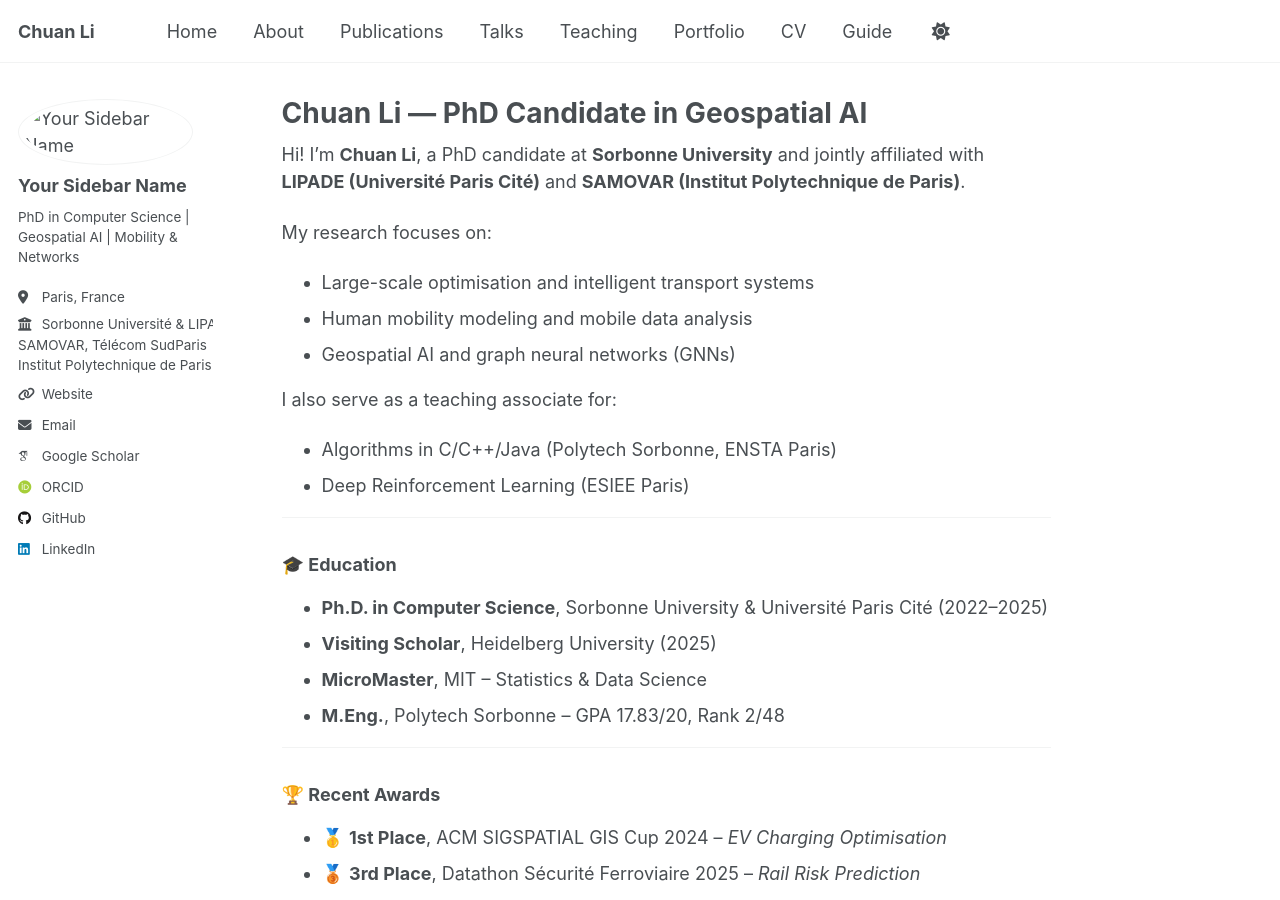
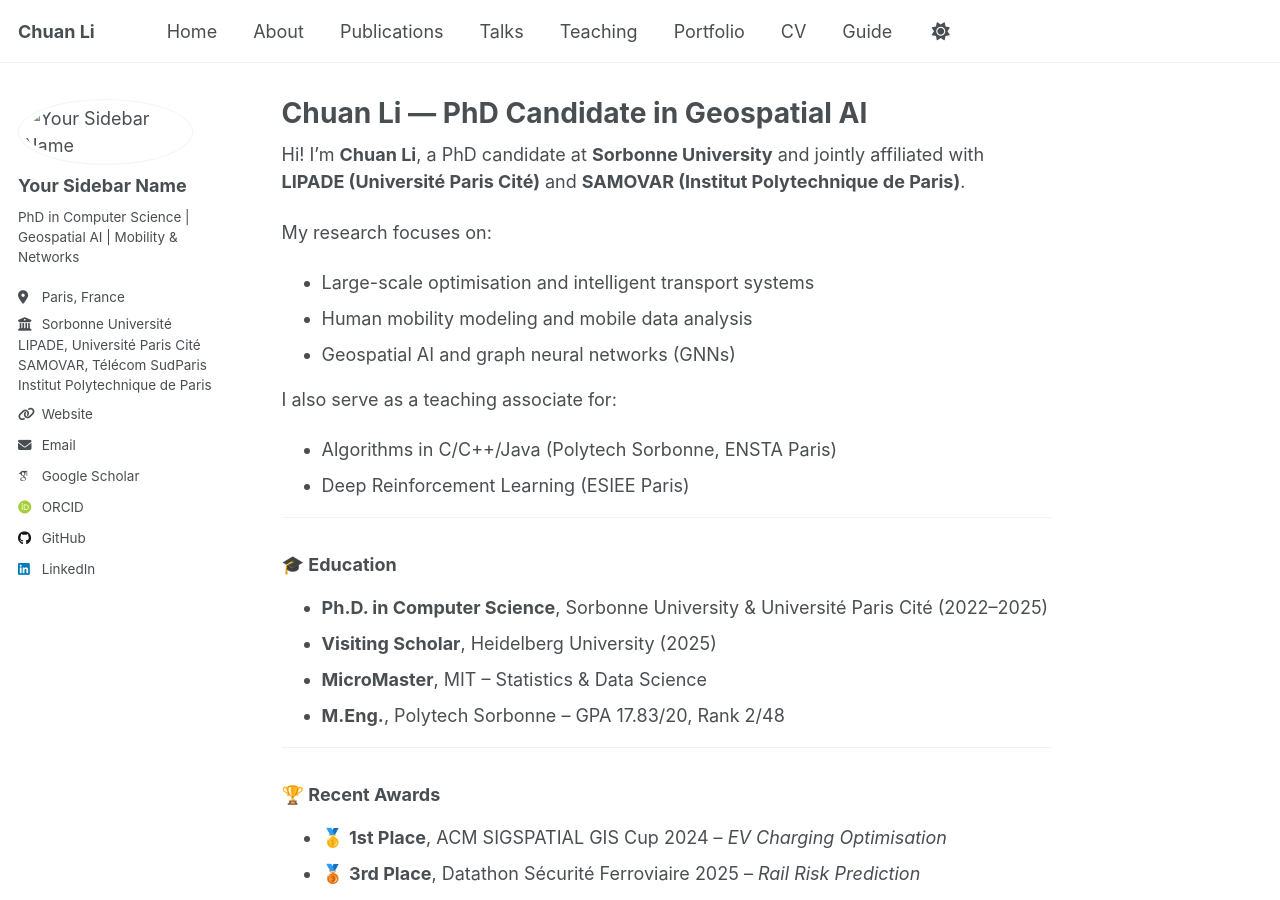
Before and after one commit to MrLIChuan/MrLIChuan.github.io, a Jekyll site: the page built from _pages/about.md, in a window 1280 px wide and 900 px high. Built offline with Jekyll 4.4.1, drawn with Linux system fonts in a browser that asks for light colours; some web fonts are replaced; a script that is not in the unit is left out.

```diff
--- a/_config.yml
+++ b/_config.yml
@@ -27,7 +27,7 @@ author:
   pronouns         : # example: "she/her"
   bio              : "PhD in Computer Science | Geospatial AI | Mobility & Networks"
   location         : "Paris, France"
-  employer         : "Sorbonne Université & LIPADE, Université Paris Cité <br>SAMOVAR, Télécom SudParis<br>Institut Polytechnique de Paris"
+  employer         : "Sorbonne Université <br> LIPADE, Université Paris Cité <br>SAMOVAR, Télécom SudParis<br>Institut Polytechnique de Paris"
   uri              : "https://mrlichuan.github.io"
   email            : "lichuancotton(at)gmail.com"
 
```
